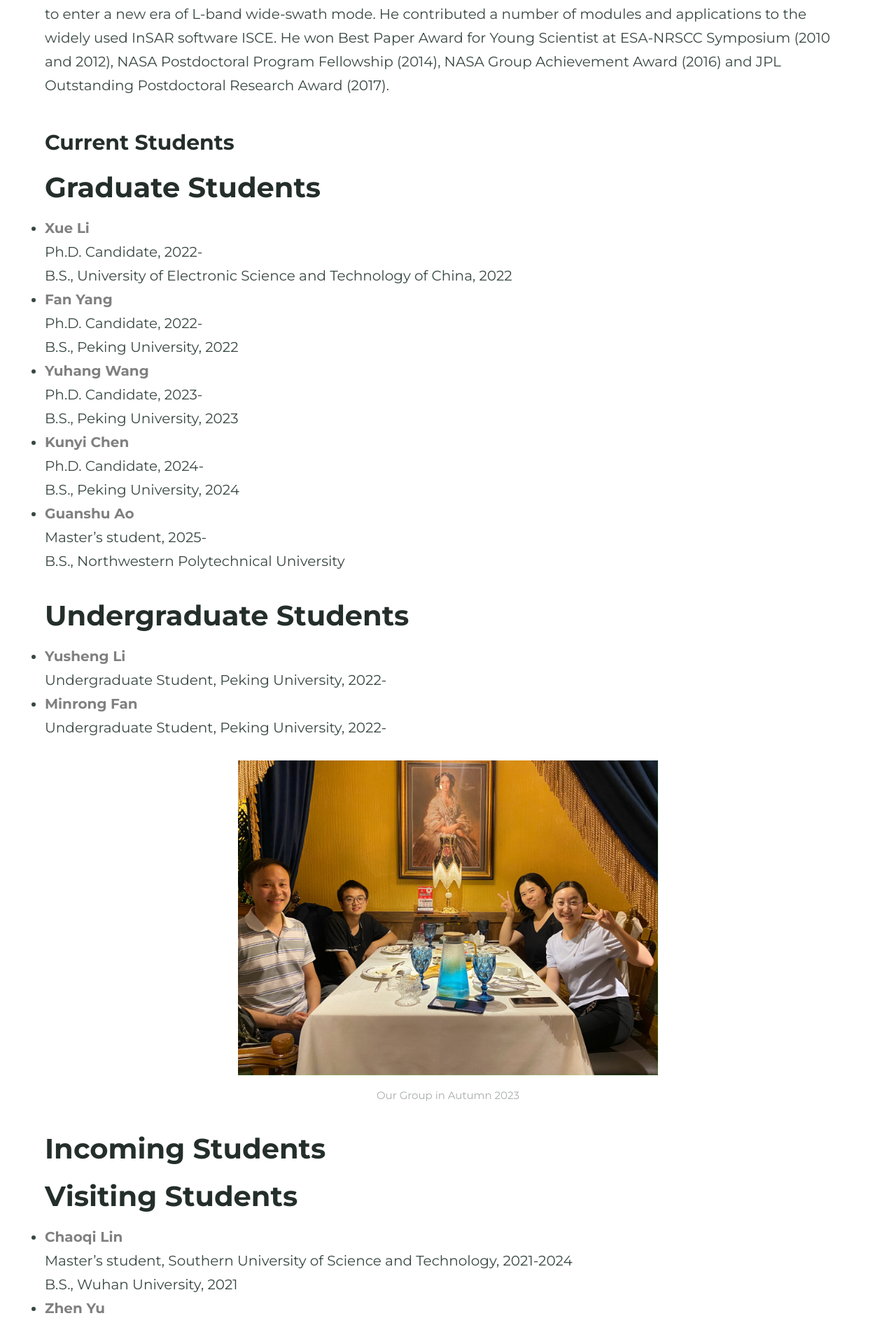
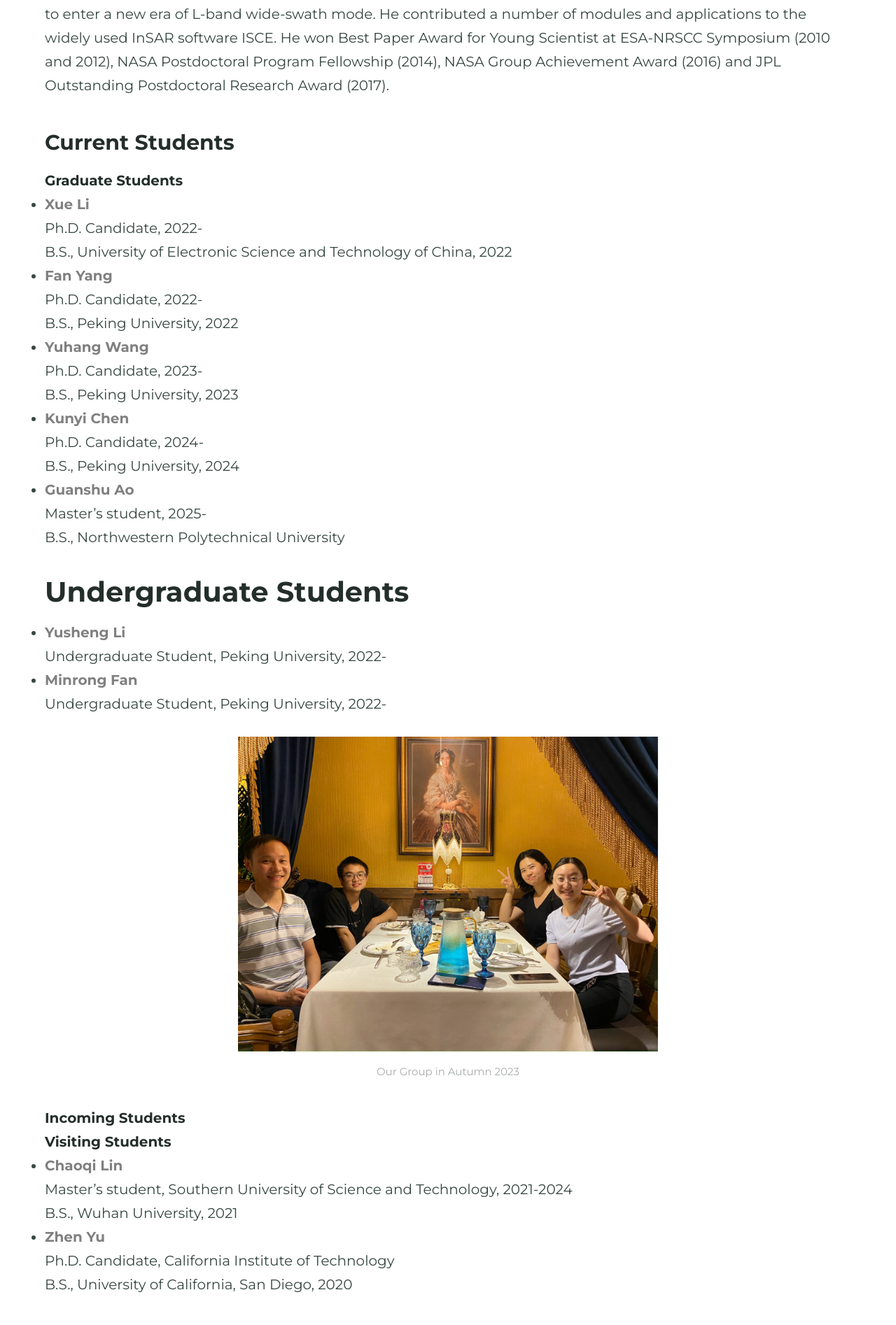
Before and after one commit to CunrenLiang/cunrenliang.github.io, a Jekyll site: the page built from people.md, in a window 1280 px wide. Shown: the part 686-2580 px from the top of the page at 70% size. Built offline with Jekyll 4.4.1, drawn with Linux system fonts in a browser that asks for light colours; some web fonts are replaced.

Commit message:
Add files via upload

```diff
--- a/people.md
+++ b/people.md
@@ -12,7 +12,7 @@ Cunren Liang mainly works on Synthetic Aperture Radar (SAR) signal processing, i
 
 ### Current Students
 
-# Graduate Students
+###### Graduate Students
 * <span style="color:Gray; font-weight: 800">Xue Li</span>
 Ph.D. Candidate, 2022-
 B.S., University of Electronic Science and Technology of China, 2022
@@ -43,11 +43,11 @@ Undergraduate Student, Peking University, 2022-
 {% include figure.html image="../assets/images/group_autumn_2023.jpg" caption="Our Group in Autumn 2023" position="center" width="600" %}
 
 
-# Incoming Students
+###### Incoming Students
 
 
 
-# Visiting Students
+###### Visiting Students
 * <span style="color:Gray; font-weight: 800">Chaoqi Lin</span>
 Master’s student, Southern University of Science and Technology, 2021-2024
 B.S., Wuhan University, 2021
```
